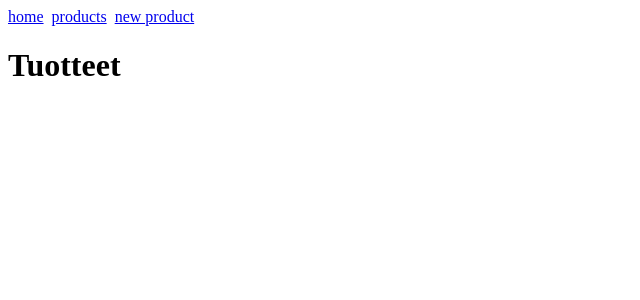
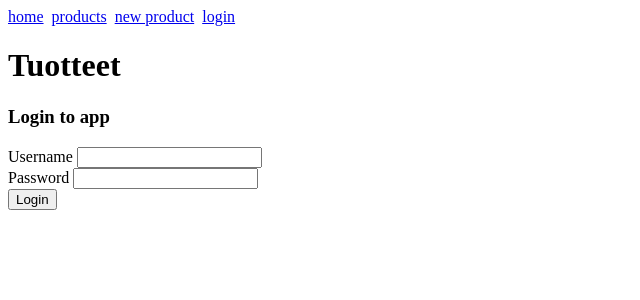
Before and after one commit to manuligit/fs-projekti, a React (Create React App) app in the folder client/: page /login in a window 1280 px wide. Shown: the top 300 px of the page, without its empty margins (0-640 px from the left). Built offline with nearby package versions, Linux system fonts and the light colour scheme; no server answers.

Commit message:
Added login form and user functions for frontend

```diff
--- a/client/src/App.js
+++ b/client/src/App.js
@@ -2,7 +2,9 @@ import React from 'react';
 import { connect } from 'react-redux'
 import { initializeProducts, deleteProduct } from './reducers/productReducer'
 import { createNotification } from './reducers/notificationReducer'
+import { login } from './reducers/userReducer'
 import Home from './components/Home'
+import LoginForm from './components/LoginForm'
 import Notification from './components/Notification'
 import Product from './components/Product'
 import ProductList from './components/ProductList'
@@ -28,7 +30,8 @@ class App extends React.Component {
             <div>
               <Link to="/">home</Link> &nbsp;
               <Link to="/products">products</Link> &nbsp;
-              <Link to="/products/new">new product</Link>
+              <Link to="/products/new">new product</Link> &nbsp;
+              <Link to="/login">login</Link>
             </div>
               <Notification message={this.props.notification} />
               <h1>Tuotteet</h1>
@@ -43,6 +46,7 @@ class App extends React.Component {
                                history={history} createNotification={this.props.createNotification}/>
                     : <Redirect to="/products" />
                 } /> }
+                <Route exact path="/login" render={() => <LoginForm login={this.props.login} />} />
               </Switch>
           </div>
         </Router>
@@ -54,12 +58,13 @@ class App extends React.Component {
 const mapStateToProps = (state) => {
   return {
     products: state.products,
-    notification: state.notification
+    notification: state.notification,
+    user: state.user
   }
 }
 
 const mapDispatchToProps = {
-  initializeProducts, deleteProduct, createNotification
+  initializeProducts, deleteProduct, createNotification, login
 }
 
 export default connect (
--- a/client/src/components/CreateProductForm.js
+++ b/client/src/components/CreateProductForm.js
@@ -10,7 +10,6 @@ class CreateProductForm extends React.Component {
     //If price contains commas, replace them with dot:
     let price = event.target.price.value
     price = price.replace(',', '.')
-
     if (Number(price)) {
       this.props.createProduct(
         event.target.name.value,
@@ -32,9 +31,9 @@ class CreateProductForm extends React.Component {
       <div>
         <h3> Create new product </h3>
         <form onSubmit={this.addProduct}>
-          <div> Name <input name="name" /> </div>
-          <div> Category <input name="category" /> </div>
-          <div> Price <input name="price" /> </div>
+          <div> Name <input type="text" name="name" /> </div>
+          <div> Category <input type="text" name="category" /> </div>
+          <div> Price <input type="number" name="price" /> </div>
           <button>lisää</button>
         </form>
       </div>
--- a/client/src/components/EditProductForm.js
+++ b/client/src/components/EditProductForm.js
@@ -28,11 +28,11 @@ class EditProductForm extends React.Component {
   render() {
     return (
       <div>
-        <h3> Edit product info </h3>
+        <h3>Edit product info</h3>
         <form onSubmit={this.editProduct}>
-          <div> Name <input name="name" defaultValue={this.props.product.name}/> </div>
-          <div> Category <input name="category" defaultValue={this.props.product.category}/> </div>
-          <div> Price <input name="price" defaultValue={this.props.product.price} /> </div>
+          <div> Name <input name="name" type="text" defaultValue={this.props.product.name}/> </div>
+          <div> Category <input name="category" type="text" defaultValue={this.props.product.category}/> </div>
+          <div> Price <input name="price" type="number" defaultValue={this.props.product.price} /> </div>
           <button>Edit</button>
         </form> <br />
       </div>
--- /dev/null
+++ b/client/src/components/LoginForm.js
@@ -0,0 +1,27 @@
+import React from 'react'
+
+const LoginForm = ({ login }) => {
+  const onSubmit = async (event) => {
+    event.preventDefault()
+    let credentials = {
+      username: event.target.username.value,
+      password: event.target.password.value
+    }
+    //If price contains a comma, replace it with a dot:
+    login(credentials)
+  }
+
+
+  return (
+    <div>
+      <h3>Login to app</h3>
+      <form onSubmit={onSubmit}>
+        <div> Username <input name="username" type="text"/> </div>
+        <div> Password <input name="password" type="password"/> </div>
+        <button>Login</button>
+      </form> <br />
+    </div>
+  )
+}
+
+export default LoginForm
--- /dev/null
+++ b/client/src/reducers/userReducer.js
@@ -0,0 +1,26 @@
+import loginService from '../services/login'
+
+const userReducer = (state = null, action) => {
+  switch (action.type) {
+    case 'LOGIN':
+      console.log('logging in', action.data)
+      return action.data
+    case 'LOGOUT':
+      state=null
+      return state
+    default:
+      return state
+  }
+}
+
+export const login = (credentials) => {
+  return async (dispatch) => {
+    const user = await loginService.login(credentials)
+    dispatch ({
+      type: 'LOGIN',
+      data: user
+    })
+  }
+}
+
+export default userReducer
--- /dev/null
+++ b/client/src/services/login.js
@@ -0,0 +1,11 @@
+import axios from 'axios'
+const baseUrl = 'http://localhost:3001/api/login'
+
+const login = async (credentials) => {
+  console.log(credentials)
+  const response = await axios.post(baseUrl, credentials)
+  console.log(response.data)
+  return response.data
+}
+
+export default { login }
--- a/client/src/store.js
+++ b/client/src/store.js
@@ -3,10 +3,12 @@ import thunk from 'redux-thunk'
 import productReducer from './reducers/productReducer'
 import notificationReducer from './reducers/notificationReducer'
 import { composeWithDevTools } from 'redux-devtools-extension'
+import userReducer from './reducers/userReducer'
 
 const reducer = combineReducers({
   products: productReducer,
-  notification: notificationReducer
+  notification: notificationReducer,
+  user: userReducer
 })
 
 const store = createStore(
```
Also changed, not shown: 1 other file (tests, documents, lock files or other folders).
